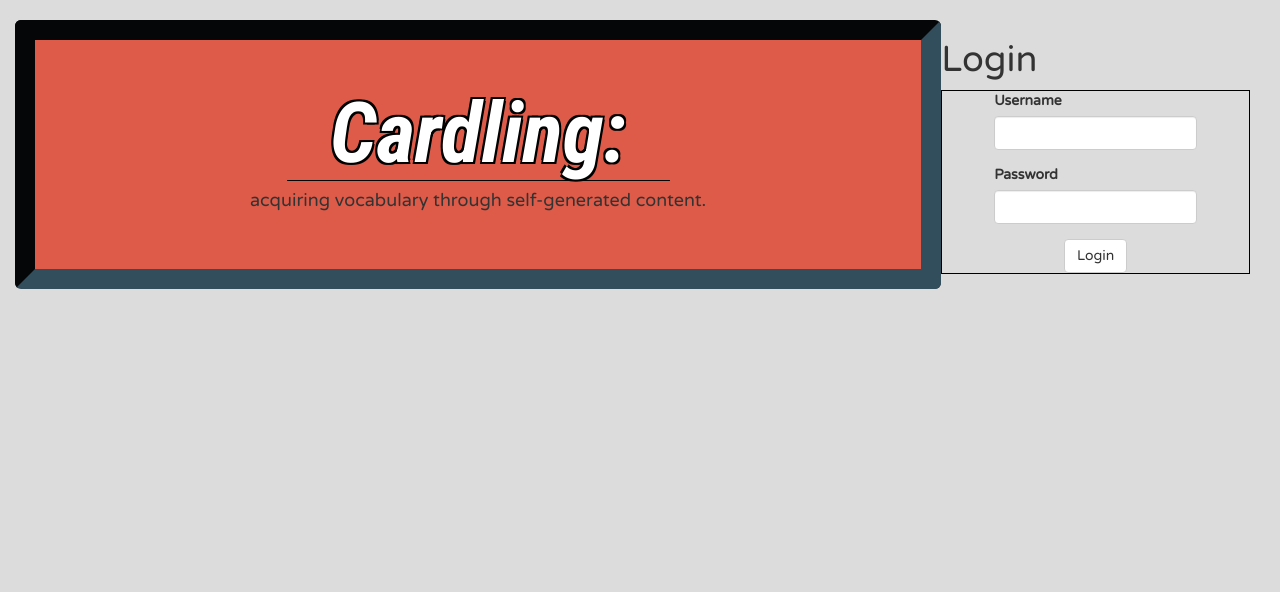
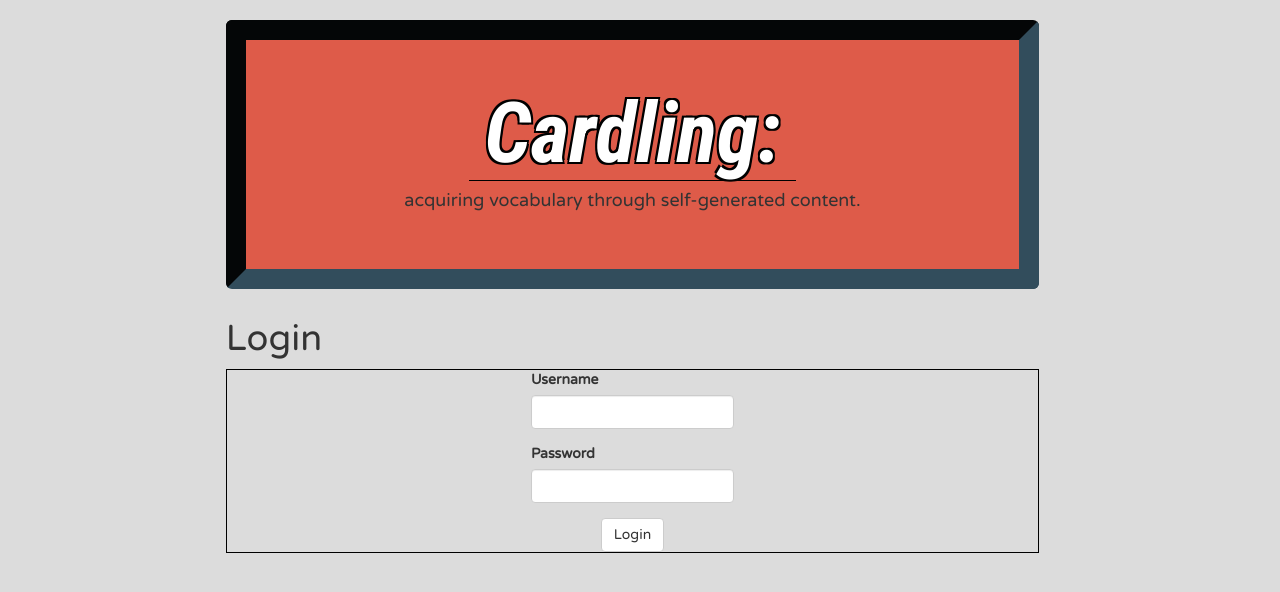
Before and after one commit to abraxasrex/Cardling_2, a website: page client/index.html at #!/login in a window 1280 px wide. Drawn offline with nearby package versions, Linux system fonts and the light colour scheme; some packages are replaced by stand-ins of ours; no server answers.

Commit message:
npm angular

```diff
--- a/client/css/style.css
+++ b/client/css/style.css
@@ -120,7 +120,8 @@ aside{
   /*border-style: solid;
   border-width: thin;*/
 }
-.jumbotron h1{
+
+.jumbotron h1 {
   width: 50%;
   margin: 0 auto;
   font-family: 'Roboto Condensed', sans-serif;
--- a/client/partials/login.html
+++ b/client/partials/login.html
@@ -1,5 +1,5 @@
-<div class="col-md-12">
-  <div class="jumbotron text-center col-md-9">
+<div class="col-md-8 col-md-offset-2">
+  <div class="jumbotron text-center col-md-12">
       <h1> Cardling: </h1>
       <h4> acquiring vocabulary through self-generated content. </h4>
       <!-- <h4> Cards in this Set: <span class="label label-info">{{ cards.length }}</span></h4> -->
```
